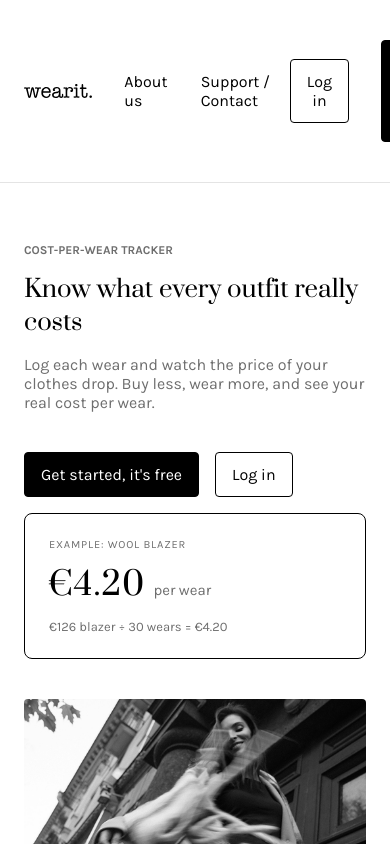
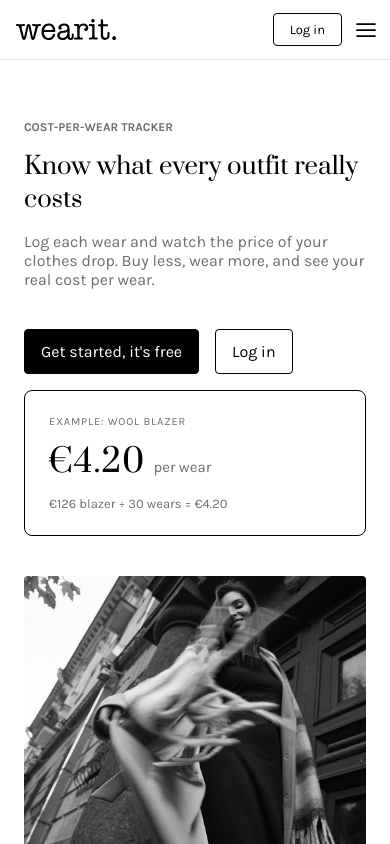
Before and after one commit to anetkabagetka/wearit, a Vue app: page /landing in a window 390 px wide. Shown: the top 844 px of the page. Built offline with nearby package versions, Linux system fonts and the light colour scheme; no server answers.

Commit message:
Responsivity for navigation and footer link adjustment

```diff
--- a/src/components/Footer.vue
+++ b/src/components/Footer.vue
@@ -10,7 +10,7 @@ import logo from '@/assets/wearitlogo.svg'
             </div>
             <div class="footer-links">
                 <RouterLink to="/about-us">About us</RouterLink>
-                <RouterLink to="/support-contact">Support / Contact</RouterLink>
+                <RouterLink to="/support-contact">Contact / Support</RouterLink>
                 <RouterLink to="/login">Log in</RouterLink>
                 <RouterLink to="/signup">Create account</RouterLink>
             </div>
--- a/src/components/Navigation.vue
+++ b/src/components/Navigation.vue
@@ -1,6 +1,6 @@
 <script setup>
 import { computed } from "vue";
-import { RouterLink, useRouter } from 'vue-router'
+import { RouterLink, useRoute, useRouter } from 'vue-router'
 import { useAuth } from '@/composables/useAuth'
 import { useDropdown } from '@/composables/useDropdown'
 import { getInitials } from '@/utils/getInitials'
@@ -11,7 +11,10 @@ import homeIcon from '@/assets/icons/home.svg'
 import hangerIcon from '@/assets/icons/hanger.svg'
 import chartIcon from '@/assets/icons/chart.svg'
 import settingsIcon from '@/assets/icons/settings.svg'
+import plusIcon from '@/assets/icons/plus.svg'
+import menuIcon from '@/assets/icons/menu.svg'
 
+const route = useRoute();
 const router = useRouter();
 const {
   isSignedIn,
@@ -24,7 +27,7 @@ const {
 const displayName = computed(
   () => profile.value?.username || userEmail.value.split("@")[0],
 );
-// The menu that opens when you click your avatar
+// The menus that open when you click your avatar (wide screens) or ☰ (phones)
 const { openMenu, toggleMenu, closeMenu } = useDropdown();
 
 // Logs out, then goes to the landing page without reloading the app
@@ -33,9 +36,14 @@ const handleLogout = async () => {
   await logout();
   router.push({ name: "landing" });
 };
+
+// true when the page you're on belongs to this tab, so the tab is black instead of gray.
+// startsWith also counts the pages under it: /settings/theme belongs to Settings, /item/... to Wardrobe
+const isActive = (...paths) => paths.some((path) => route.path.startsWith(path));
 </script>
 <template>
-  <header>
+  <!-- Wide screens: the header at the top, logged in or not -->
+  <header class="desktop-header">
     <div class="container header-inner">
       <nav>
         <template v-if="isSignedIn">
@@ -63,7 +71,7 @@ const handleLogout = async () => {
             <img :src="logo" alt="WearIt logo" />
           </RouterLink>
           <RouterLink to="/about-us">About us</RouterLink>
-          <RouterLink to="/support-contact">Support / Contact</RouterLink>
+          <RouterLink to="/support-contact">Contact / Support</RouterLink>
         </template>
       </nav>
       <div class="auth-links">
@@ -87,11 +95,59 @@ const handleLogout = async () => {
         </template>
         <template v-else>
           <RouterLink to="/login" class="btn btn-secondary">Log in</RouterLink>
-          <RouterLink to="/signup" class="btn btn-primary">Sign up, it's free</RouterLink>
+          <RouterLink to="/signup" class="btn btn-primary">Get started, it's free</RouterLink>
         </template>
       </div>
     </div>
   </header>
+
+  <!-- Phones and tablets, logged out: the logo, Log in, and ☰ with the other links from the header above -->
+  <header v-if="!isSignedIn" class="mobile-header">
+    <RouterLink to="/" class="logo">
+      <img :src="logo" alt="WearIt logo" />
+    </RouterLink>
+
+    <div class="mobile-actions">
+      <RouterLink to="/login" class="btn btn-secondary">Log in</RouterLink>
+
+      <div class="menu-wrapper" @click.stop @keydown.esc="closeMenu">
+        <button type="button" class="menu-button" aria-label="Menu" aria-haspopup="menu"
+          :aria-expanded="openMenu === 'site'" @click="toggleMenu('site')">
+          <img :src="menuIcon" alt="" width="24" height="24" />
+        </button>
+
+        <div v-if="openMenu === 'site'" class="menu" role="menu">
+          <RouterLink to="/about-us" role="menuitem" @click="closeMenu">About us</RouterLink>
+          <RouterLink to="/support-contact" role="menuitem" @click="closeMenu">Contact / Support</RouterLink>
+          <RouterLink to="/signup" role="menuitem" @click="closeMenu">Get started, it's free</RouterLink>
+        </div>
+      </div>
+    </div>
+  </header>
+
+  <!-- Phones and tablets, logged in: the tab bar at the bottom of the screen.
+       Log out, and Admin for admins, are on the Settings page -->
+  <nav v-if="isSignedIn" class="tab-bar" aria-label="Main menu">
+    <RouterLink to="/dashboard" class="tab" :class="{ 'tab-active': isActive('/dashboard') }">
+      <img :src="homeIcon" alt="" width="24" height="24" />
+      Home
+    </RouterLink>
+    <RouterLink to="/wardrobe" class="tab" :class="{ 'tab-active': isActive('/wardrobe', '/item', '/edit-item') }">
+      <img :src="hangerIcon" alt="" width="24" height="24" />
+      Wardrobe
+    </RouterLink>
+    <RouterLink :to="{ name: 'add-item' }" class="tab-add" aria-label="Add item">
+      <img :src="plusIcon" alt="" width="24" height="24" />
+    </RouterLink>
+    <RouterLink to="/insights" class="tab" :class="{ 'tab-active': isActive('/insights') }">
+      <img :src="chartIcon" alt="" width="24" height="24" />
+      Insights
+    </RouterLink>
+    <RouterLink to="/settings" class="tab" :class="{ 'tab-active': isActive('/settings') }">
+      <img :src="settingsIcon" alt="" width="24" height="24" />
+      Settings
+    </RouterLink>
+  </nav>
 </template>
 
 <style scoped>
@@ -131,10 +187,6 @@ nav {
   gap: 32px;
 }
 
-/* The button itself is the 32px gray circle from Figma.
-   flex-shrink: 0 stops a full nav from squeezing it into an oval,
-   overflow: hidden cuts the photo to the circle,
-   appearance: none removes the browser's own button look (e.g. in Safari) */
 .avatar-button {
   display: flex;
   align-items: center;
@@ -158,7 +210,6 @@ nav {
   outline-offset: 2px;
 }
 
-/* The photo or the initials fill the whole circle */
 .avatar {
   display: flex;
   align-items: center;
@@ -172,4 +223,112 @@ nav {
   line-height: 1;
   object-fit: cover;
 }
+
+.mobile-header,
+.tab-bar {
+  display: none;
+}
+
+.mobile-header {
+  justify-content: space-between;
+  align-items: center;
+  height: 60px;
+  padding: 0 4px 0 16px;
+}
+
+.mobile-header .logo {
+  display: flex;
+}
+
+.mobile-actions {
+  display: flex;
+  align-items: center;
+  gap: 4px;
+}
+
+.mobile-actions .btn {
+  padding: 8px 16px;
+  font-size: 13px;
+}
+
+.mobile-header .menu a {
+  white-space: nowrap;
+}
+
+.menu-button {
+  display: flex;
+  align-items: center;
+  justify-content: center;
+  width: 40px;
+  height: 40px;
+  padding: 0;
+  border: none;
+  background: none;
+  cursor: pointer;
+}
+
+/* Phones, logged in: the tab bar stays at the bottom of the screen while the page scrolls.
+   z-index puts it above the page */
+.tab-bar {
+  position: fixed;
+  bottom: 0;
+  left: 0;
+  right: 0;
+  z-index: 20;
+  align-items: center;
+  gap: 0;
+  padding: 4px 8px 8px;
+  border-top: 1px solid var(--light-gray);
+  background-color: var(--white);
+}
+
+.tab-bar .tab {
+  flex: 1;
+  flex-direction: column;
+  justify-content: center;
+  gap: 4px;
+  height: 52px;
+  font-size: 13px;
+  font-weight: 500;
+  color: var(--gray);
+}
+
+.tab img {
+  opacity: 0.6;
+}
+
+.tab-bar .tab-active {
+  color: var(--black);
+}
+
+.tab-active img {
+  opacity: 1;
+}
+
+/* The black circle with + in the middle */
+.tab-bar .tab-add {
+  flex-shrink: 0;
+  justify-content: center;
+  width: 48px;
+  height: 48px;
+  border-radius: 50%;
+  background-color: var(--black);
+}
+
+.tab-add img {
+  filter: var(--icon-on-black-filter);
+}
+
+/* Below 1024px wide (phones and tablets) the header at the top doesn't fit anymore,
+   so it's swapped for the phone parts */
+@media (max-width: 1023px) {
+  .desktop-header {
+    display: none;
+  }
+
+  .mobile-header,
+  .tab-bar {
+    display: flex;
+  }
+}
 </style>
--- a/src/styles/main.css
+++ b/src/styles/main.css
@@ -513,3 +513,11 @@ input[readonly] {
 .menu-danger {
     color: var(--error);
 }
+
+/* Phones and tablets: logged-in pages have the tab bar at the bottom of the screen (Navigation.vue).
+   body:has(.tab-bar) means "the page has a tab bar". The space keeps the end of the page from hiding behind it */
+@media (max-width: 1023px) {
+    body:has(.tab-bar) {
+        padding-bottom: 64px;
+    }
+}
```
